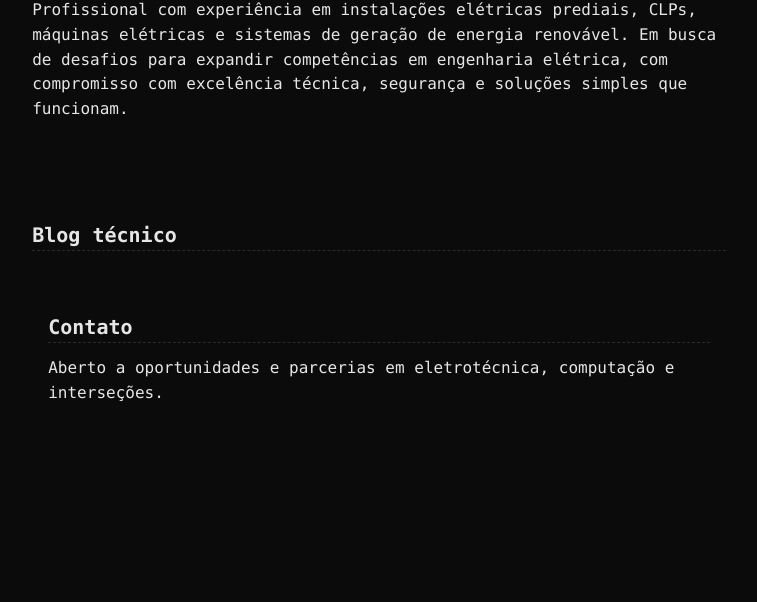
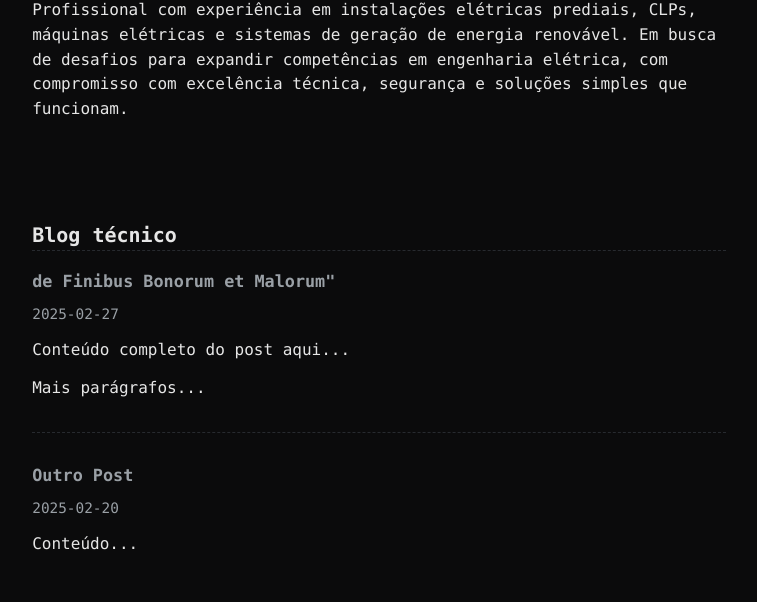
Before and after one commit to leandror0driguez/leandrorodriguez, a plain HTML site: page index.html in a window 1280 px wide. Shown: the part 198-800 px from the top of the page, without its empty margins (261-1018 px from the left). Drawn offline with Linux system fonts and the light colour scheme; a web font is replaced by a local one.

Commit message:
blog.html
implementação de placeholders para artigos futuros, inspirados na organização (do) LW

```diff
--- a/index.html
+++ b/index.html
@@ -118,6 +118,22 @@
     <section id="blog" class="wrap">
       <h2>Blog técnico</h2>
 
+      <article>
+    <h3>de Finibus Bonorum et Malorum"</h3>
+    <p class="muted small">2025-02-27</p>
+    <p>Conteúdo completo do post aqui...</p>
+    <p>Mais parágrafos...</p>
+  </article>
+
+  <hr style="border: 0; border-top: 1px dashed var(--line); margin: 2rem 0;">
+
+  <article>
+    <h3>Outro Post</h3>
+    <p class="muted small">2025-02-20</p>
+    <p>Conteúdo...</p>
+  </article>
+</section>
+
     <section id="contato" class="wrap">
       <h2>Contato</h2>
       <p>Aberto a oportunidades e parcerias em eletrotécnica, computação e interseções.</p>
```
